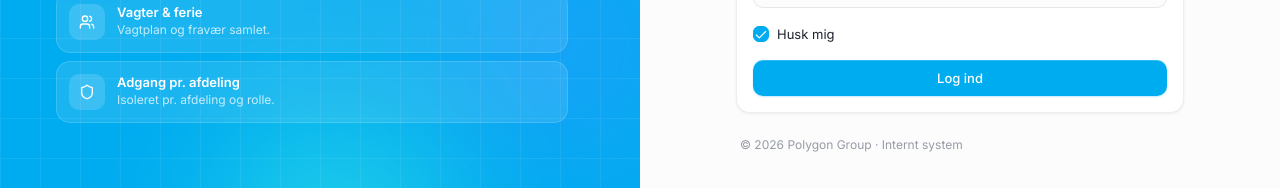
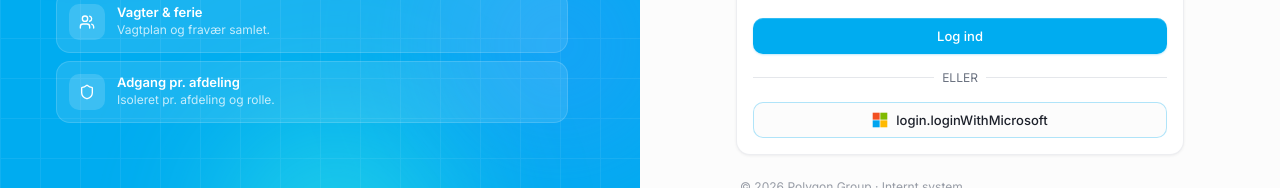
Before and after one commit to kschmidtjohansen/pdk12-ugeplan, a React (Vite) app: page /login in a window 1280 px wide. Shown: the part 442-630 px from the top of the page. Built offline with nearby package versions, Linux system fonts and the light colour scheme; no server answers; the database is empty; a web font is replaced by a local one.

Commit message:
Changes
Co-authored-by: kschmidtjohansen <60236163+kschmidtjohansen@users.noreply.github.com>

```diff
--- a/src/components/Auth/EnhancedSecureLoginForm.tsx
+++ b/src/components/Auth/EnhancedSecureLoginForm.tsx
@@ -1,6 +1,7 @@
 import React, { useState, useRef, useEffect } from 'react';
 import { useAuth } from '@/context/AuthContext';
 import { useTranslation } from '@/context/TranslationContext';
+import { supabase } from '@/integrations/supabase/client';
 import { Button } from '@/components/ui/button';
 import { Card, CardContent } from '@/components/ui/card';
 import { Alert, AlertDescription } from '@/components/ui/alert';
@@ -357,6 +358,58 @@ export const EnhancedSecureLoginForm: React.FC<EnhancedSecureLoginFormProps> = (
               t('login.button')
             )}
           </Button>
+
+          {/* Divider */}
+          <div className="relative my-2">
+            <div className="absolute inset-0 flex items-center" aria-hidden>
+              <span className="w-full border-t border-border" />
+            </div>
+            <div className="relative flex justify-center text-xs uppercase">
+              <span className="bg-card px-2 text-muted-foreground">
+                {isDanish ? 'eller' : 'or'}
+              </span>
+            </div>
+          </div>
+
+          {/* Microsoft SSO */}
+          <Button
+            type="button"
+            variant="outline"
+            className="w-full gap-2"
+            disabled={isLoading || !isOnline}
+            onClick={async () => {
+              try {
+                const { error } = await supabase.auth.signInWithOAuth({
+                  provider: 'azure',
+                  options: {
+                    redirectTo: `${window.location.origin}/auth/callback`,
+                    scopes: 'email profile openid offline_access',
+                  },
+                });
+                if (error) {
+                  toast.error(
+                    isDanish
+                      ? 'Kunne ikke starte Microsoft-login. Prøv igen.'
+                      : 'Could not start Microsoft sign-in. Please try again.'
+                  );
+                }
+              } catch {
+                toast.error(
+                  isDanish
+                    ? 'Uventet fejl ved Microsoft-login.'
+                    : 'Unexpected error during Microsoft sign-in.'
+                );
+              }
+            }}
+          >
+            <svg viewBox="0 0 23 23" className="h-4 w-4" aria-hidden focusable="false">
+              <rect x="1" y="1" width="10" height="10" fill="#F25022" />
+              <rect x="12" y="1" width="10" height="10" fill="#7FBA00" />
+              <rect x="1" y="12" width="10" height="10" fill="#00A4EF" />
+              <rect x="12" y="12" width="10" height="10" fill="#FFB900" />
+            </svg>
+            <span>{t('login.loginWithMicrosoft')}</span>
+          </Button>
         </form>
       </CardContent>
     </Card>
```
